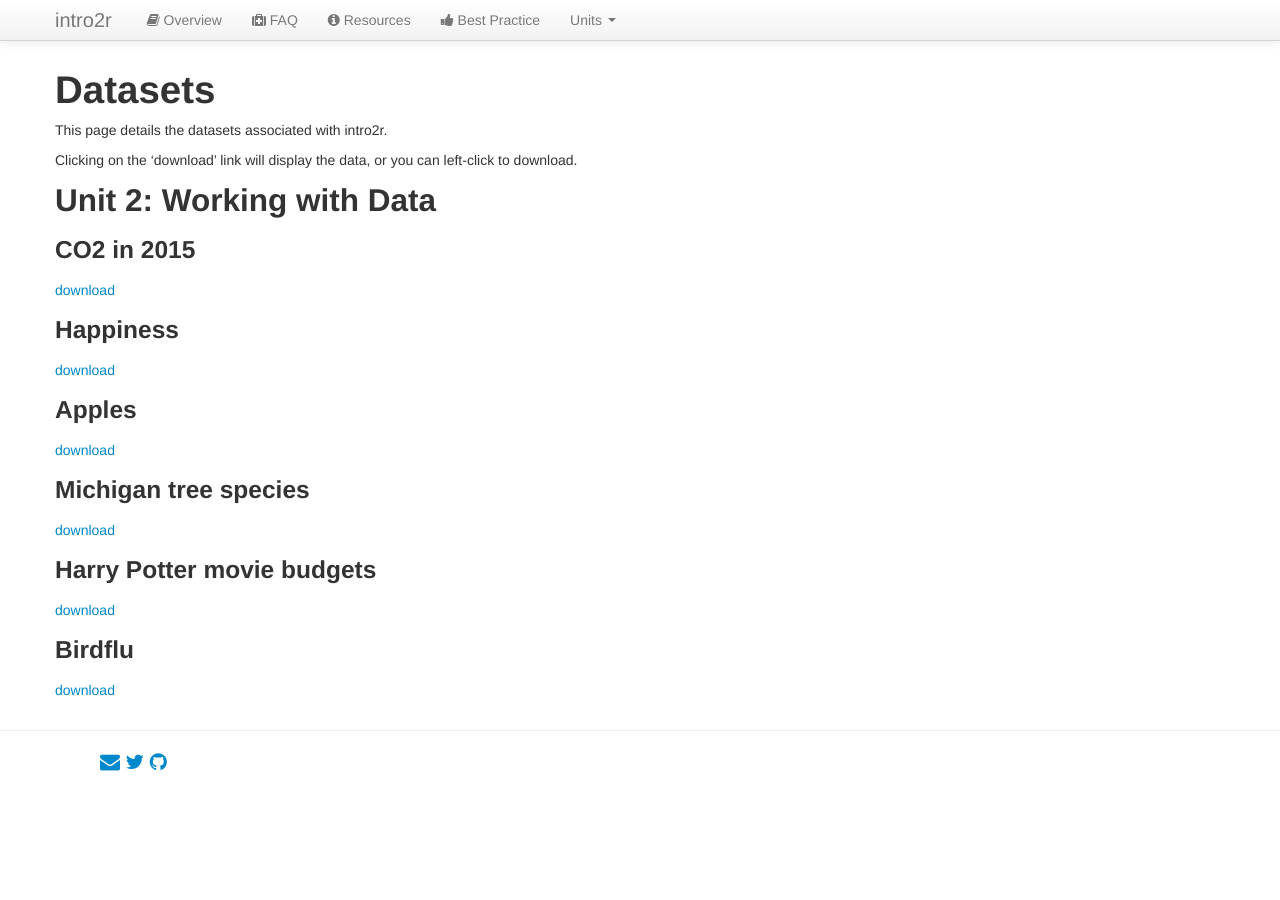
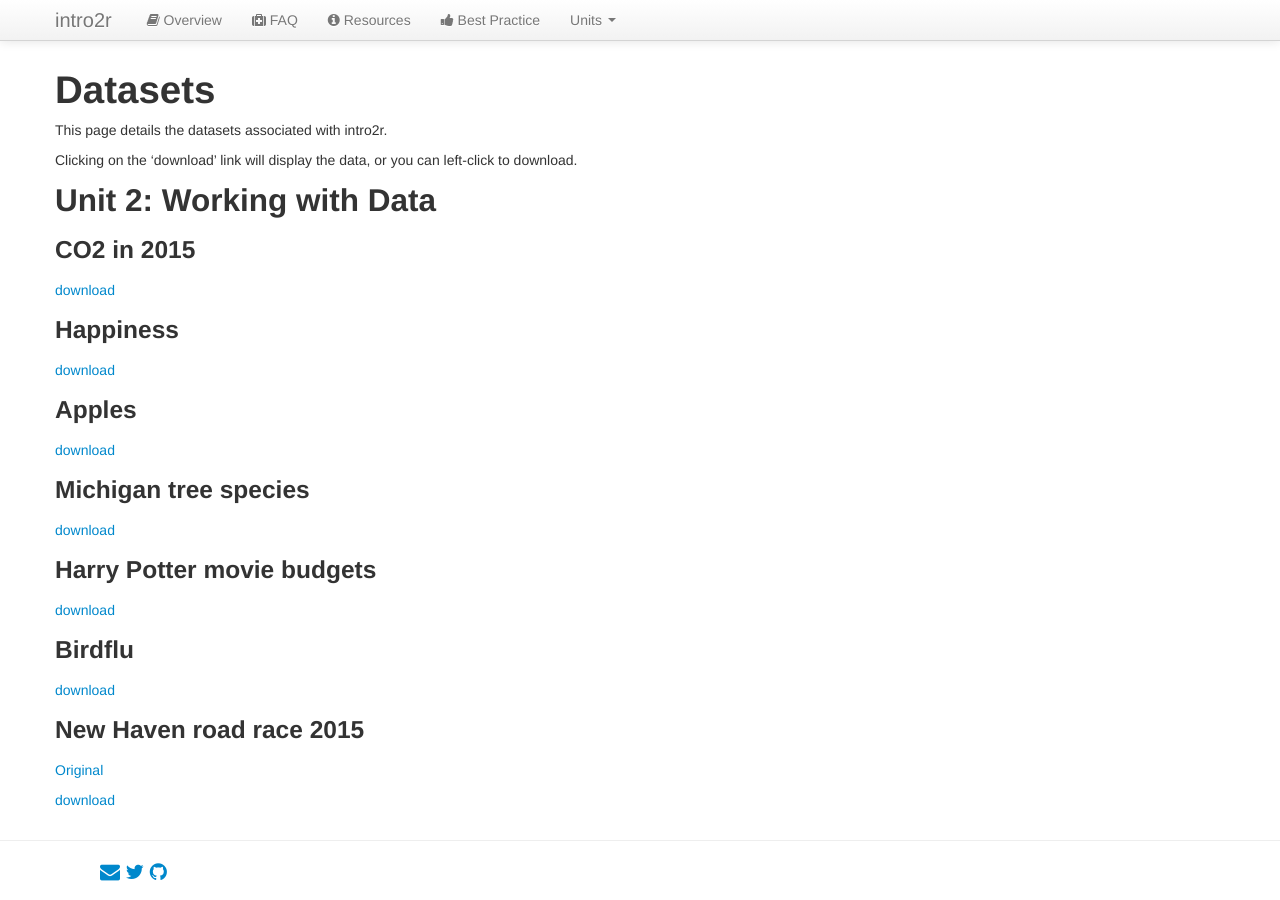
Before and after one commit to intro2r/intro2r, a Jekyll site: the page built from data/index.md, in a window 1280 px wide. Built offline with Jekyll 4.4.1, drawn with Linux system fonts in a browser that asks for light colours.

Commit message:
Update index.md

```diff
--- a/data/index.md
+++ b/data/index.md
@@ -36,3 +36,9 @@ Clicking on the 'download' link will display the data, or you can left-click to
 ### Birdflu
 
 [download](../data/birdflu.xls)
+
+### New Haven road race 2015
+
+[Original](http://www.newhavenroadrace.org/wp-content/uploads/2015/03/NH16-5k-Overall.txt)
+
+[download](../data/NH16-5k-Overall.txt)
```
